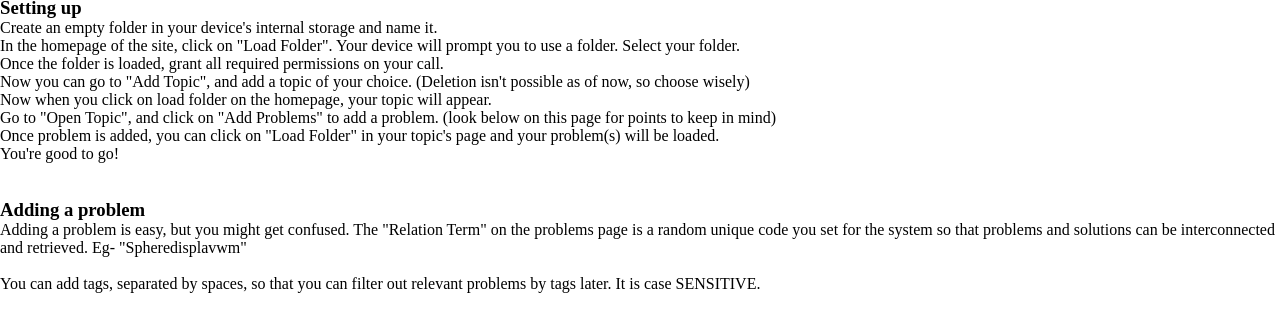
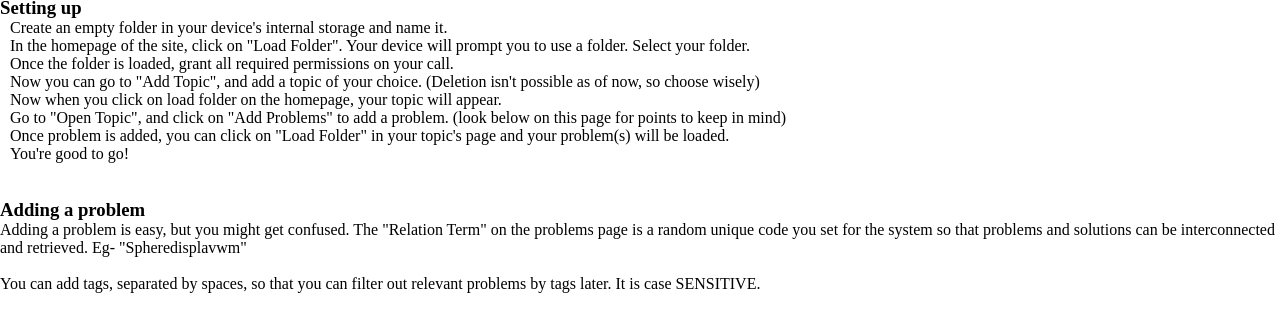
Before and after one commit to useacct0/error_log, a plain HTML site: page help.html in a window 1280 px wide. Shown: the part 130-462 px from the top of the page. Drawn offline with Linux system fonts and the light colour scheme.

Commit message:
Update help.html

```diff
--- a/help.html
+++ b/help.html
@@ -18,7 +18,7 @@
 			</nav>
 			<h1 class="heading" id="heading">Help</h1>
       <h3>Setting up</h3>
-			<ol>
+		<ol style="margin-left: 10px;>
         <li>Create an empty folder in your device's internal storage and name it.</li>
         <li>In the homepage of the site, click on "Load Folder". Your device will prompt you to use a folder. Select your folder.</li>
         <li>Once the folder is loaded, grant all required permissions on your call.</li>
```
